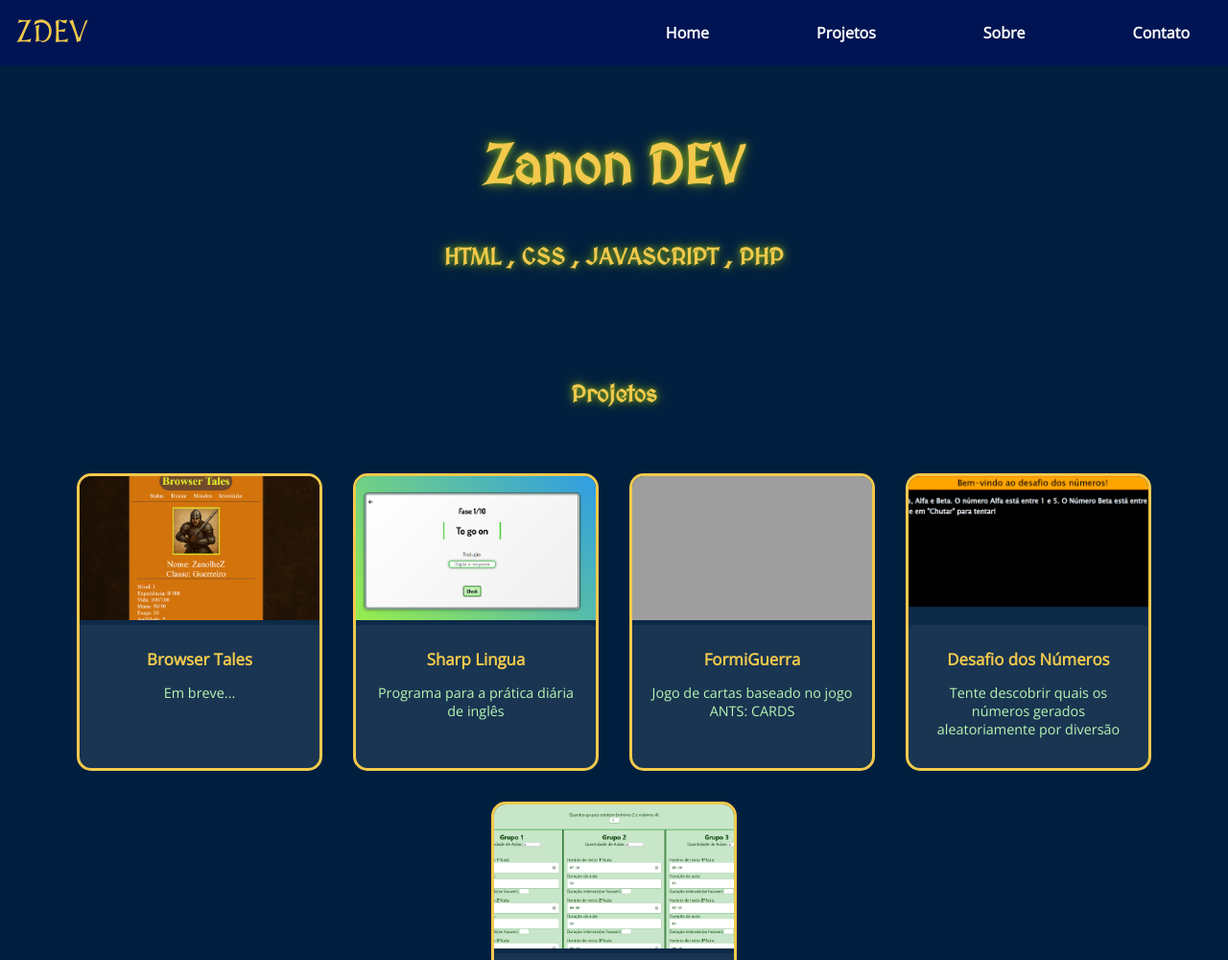
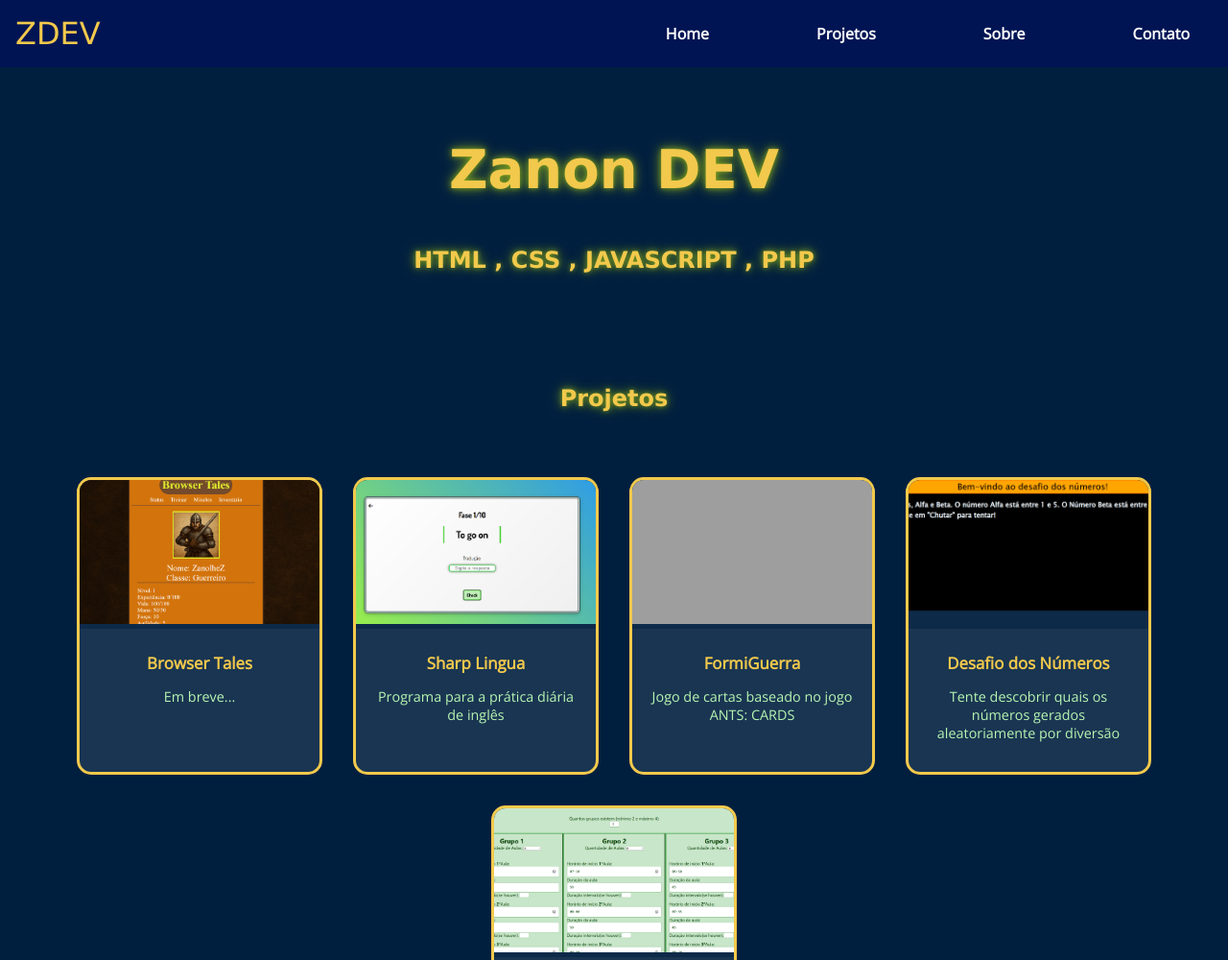
Before and after one commit to toni50009/zanonportfolio, a plain HTML site: page index.html in a window 1280 px wide. Shown: the top 1000 px of the page at 96% size. Drawn offline with nearby package versions, Linux system fonts and the light colour scheme; grey boxes are pictures that could not be loaded.

Commit message:
Testes de Fontes

```diff
--- a/assets/style.css
+++ b/assets/style.css
@@ -4,7 +4,7 @@
   --cor-secundaria: #0f0582;
   --cor-contraste: #f2c94c;
 
-  --fonte-titulo: 'MedievalSharp', cursive;
+  --fonte-titulo: Verdana, Geneva, Tahoma, sans-serif;
   --fonte-texto: 'Open Sans', sans-serif;
 }
 
@@ -132,7 +132,7 @@ nav{
     text-align: center;
     color: var(--cor-contraste);
     margin-top: 3rem;
-    font-family: 'MedievalSharp', cursive;
+    font-family: var(--fonte-titulo);
     text-shadow: 0 0 5px rgba(201, 230, 13, 0.399), 0 0 10px rgba(163, 217, 16, 0.393), 0 0 15px rgba(220, 235, 15, 0.421);
   }
 
```
